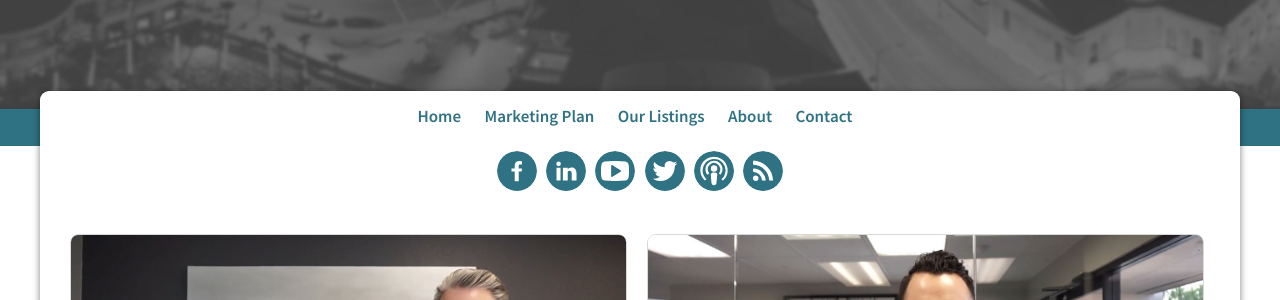
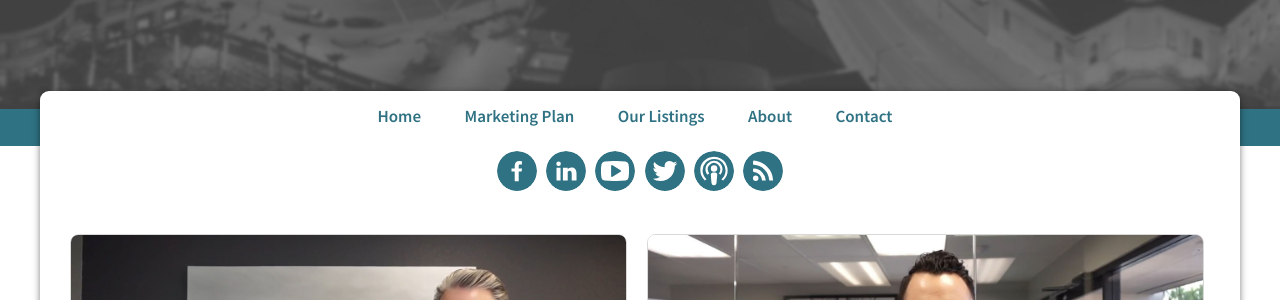
Before and after one commit to Vyralmarketing/Escrow, a Jekyll site: the page built from index.html, in a window 1280 px wide. Shown: the part 424-724 px from the top of the page. Built offline with Jekyll 4.4.1, drawn with Linux system fonts in a browser that asks for light colours; the list of posts is cut into pages by our own code.

Commit message:
Updated '_sass/_nav.sass' via CloudCannon

```diff
--- a/_sass/_nav.sass
+++ b/_sass/_nav.sass
@@ -12,7 +12,7 @@
     margin-right: 1rem
     list-style-type: none
     li
-      padding: 0.5rem 1rem
+      padding: 0.5rem 2rem
       display: inline-block
   a
     color: $brand
```
